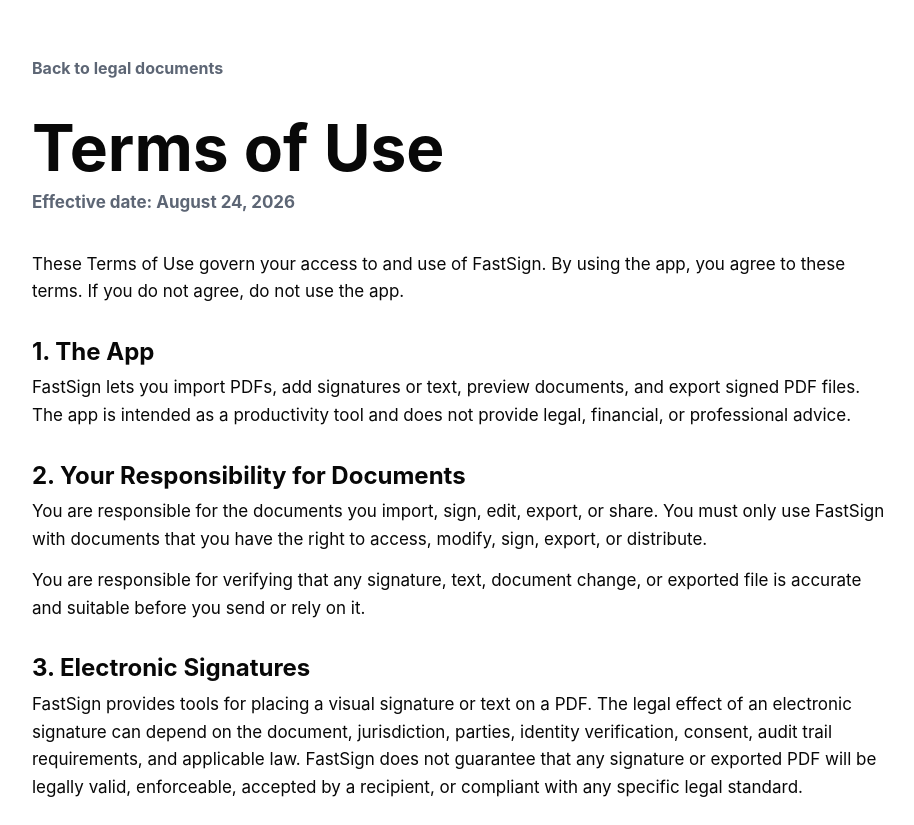
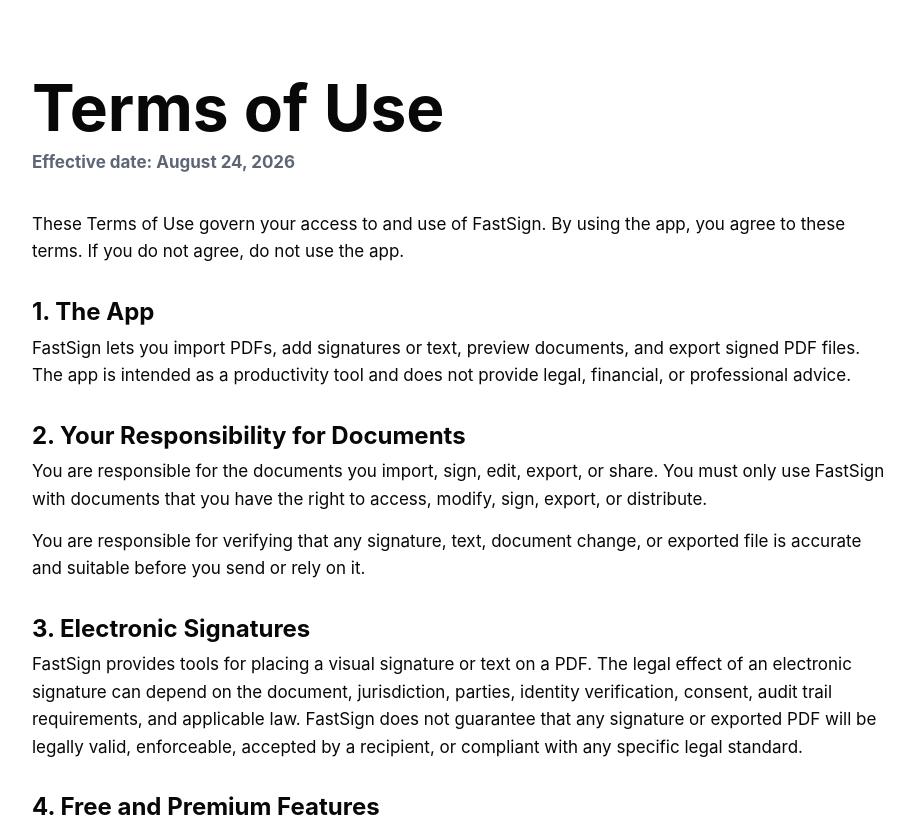
Before and after one commit to masalappfactory/fastsign-legal, a plain HTML site: page terms-of-use.html in a window 1280 px wide. Shown: the top 825 px of the page, without its empty margins (178-1092 px from the left). Drawn offline with Linux system fonts and the light colour scheme.

Commit message:
Update terms-of-use.html

```diff
--- a/terms-of-use.html
+++ b/terms-of-use.html
@@ -77,7 +77,6 @@
 </head>
 <body>
   <main>
-    <a class="back" href="index.html">Back to legal documents</a>
     <h1>Terms of Use</h1>
     <p class="subtitle">Effective date: August 24, 2026</p>
 
```
